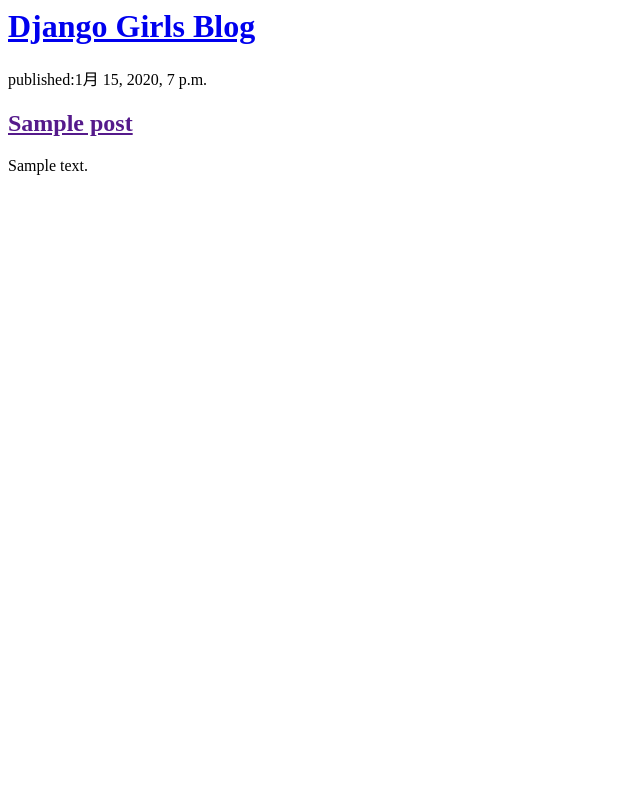
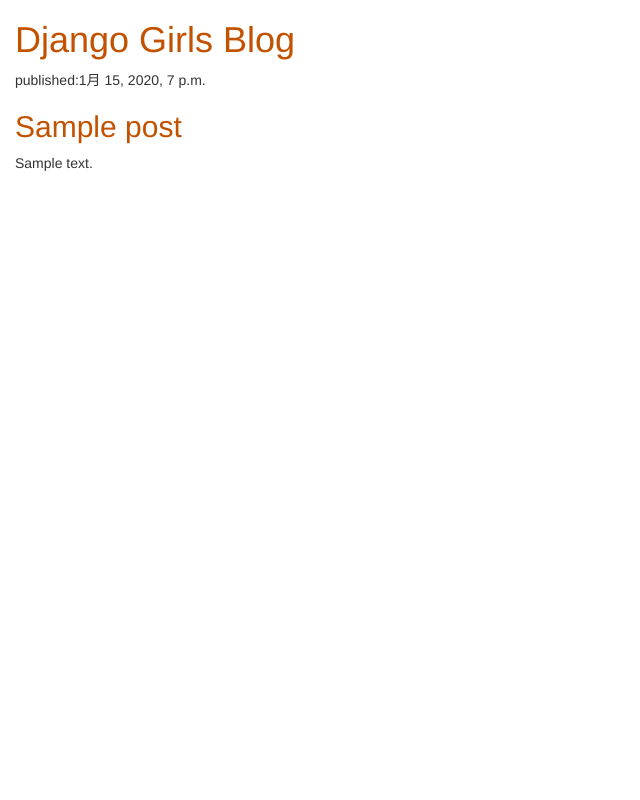
Before and after one commit to Keras3/my-first-blog, a Django app: template blog/templates/blog/post_list.html in a window 1280 px wide. Shown: the whole page, without its empty margins (0-640 px from the left). Run offline with Django 3.2, Linux system fonts and the light colour scheme; the template is opened without the code that fills it: values that come from a table or form of the project are taken from there, others are empty; tables that the repository leaves empty hold one stand-in row (values such as "Sample post"); some libraries are stand-ins or nearby versions.

Commit message:
CSSによるスタイル変更まで

```diff
--- /dev/null
+++ b/blog/static/css/blog.css
@@ -0,0 +1,7 @@
+h1 a, h2 a {
+    color:#C25100;
+}
+
+body {
+    padding-left: 15px;
+}
--- a/blog/templates/blog/post_list.html
+++ b/blog/templates/blog/post_list.html
@@ -1,6 +1,10 @@
+{% load static %}
 <html>
     <head>
         <title>Django Girls blog</title>
+        <link rel="stylesheet" href="//maxcdn.bootstrapcdn.com/bootstrap/3.2.0/css/bootstrap.min.css">
+        <link rel="//maxcdn.bootstrapcdn.com/bootstrap/3.2.0/css/bootstrap-theme.min.css">
+        <link rel="stylesheet" href="{% static 'css/blog.css' %}">
     </head>
     <body>
             <div>
@@ -13,4 +17,5 @@
                  <p>{{ post.text|linebreaksbr }}</p>
              </div>
         {% endfor %}
-    </body></html>
+    </body>
+</html>
```
